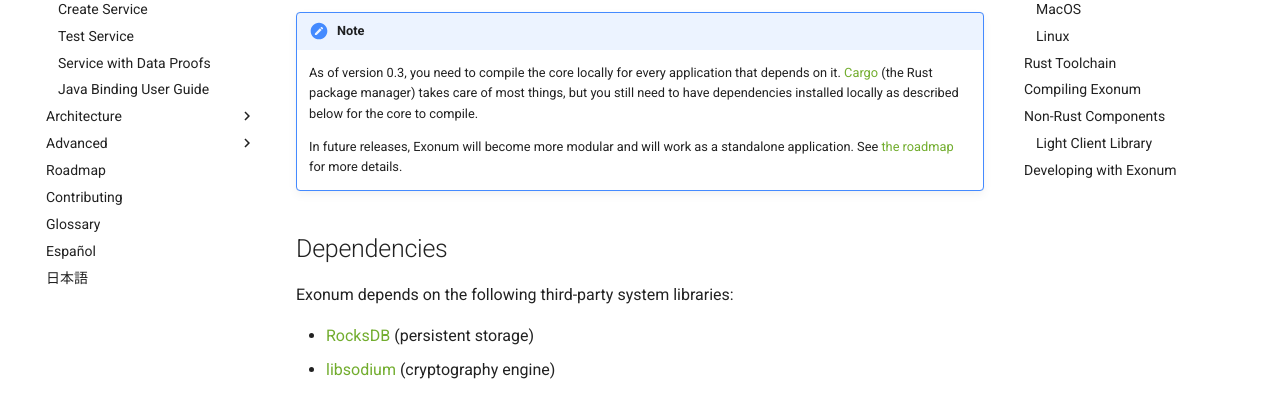
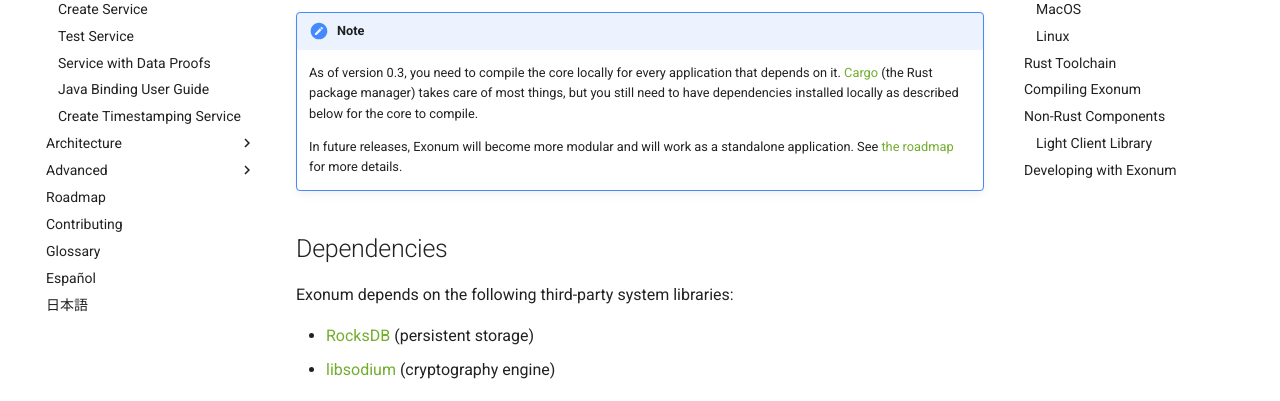
Before and after one commit to exonum/exonum-doc, an MkDocs documentation site: the page built from src/get-started/install.md, in a window 1280 px wide. Shown: the part 264-665 px from the top of the page. Built offline with MkDocs 1.6.1 and Material for MkDocs 9.7.7, drawn with Linux system fonts in a browser that asks for light colours; comment, search, counter and statistics services are not loaded; old or Windows-style settings are respelled for this version of MkDocs; some of the changed lines change nothing that is shown.

Commit message:
Add the file to the list of pages

```diff
--- a/mkdocs.yml
+++ b/mkdocs.yml
@@ -57,6 +57,8 @@
     # An advanced tutorial for building a cryptocurrency services
     - 'Service with Data Proofs': 'get-started/data-proofs.md'
     - 'Java Binding User Guide': 'get-started/java-binding.md'
+    # A tutorial on creating a Timestamping service based on a demo service.
+    - 'Create Timestamping Service': 'get-started/timestamping-tutorial.md'
   - 'Architecture':
     # Includes guidelines for services
     - 'Services': 'architecture/services.md'
```
Also changed, not shown: 1 other file.
